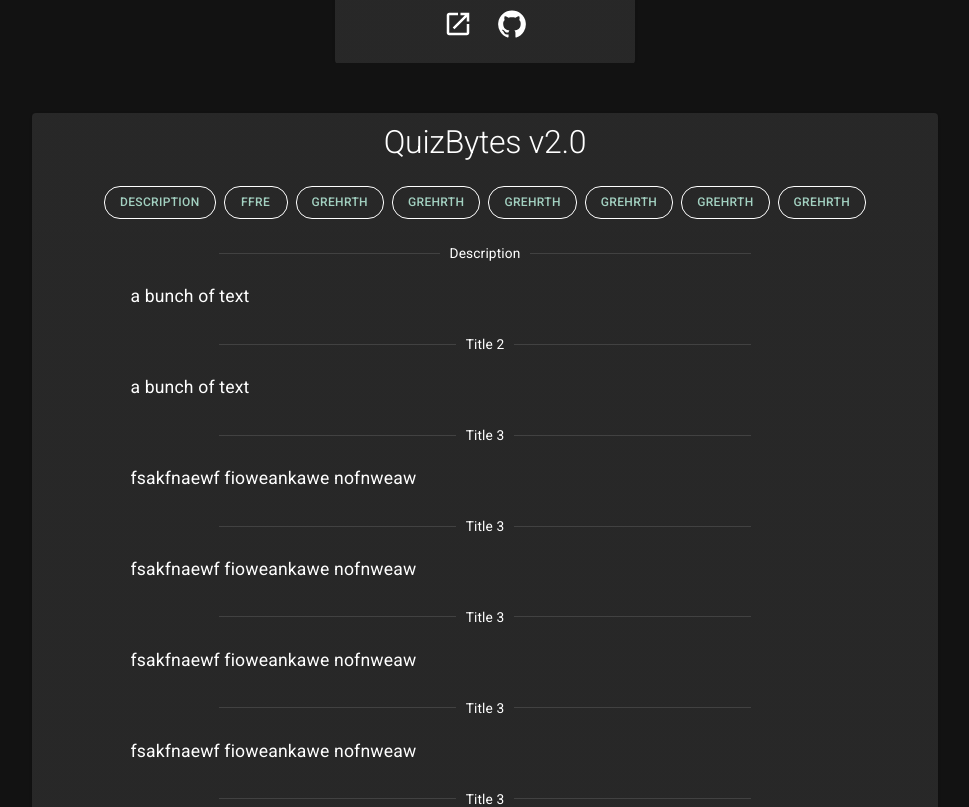
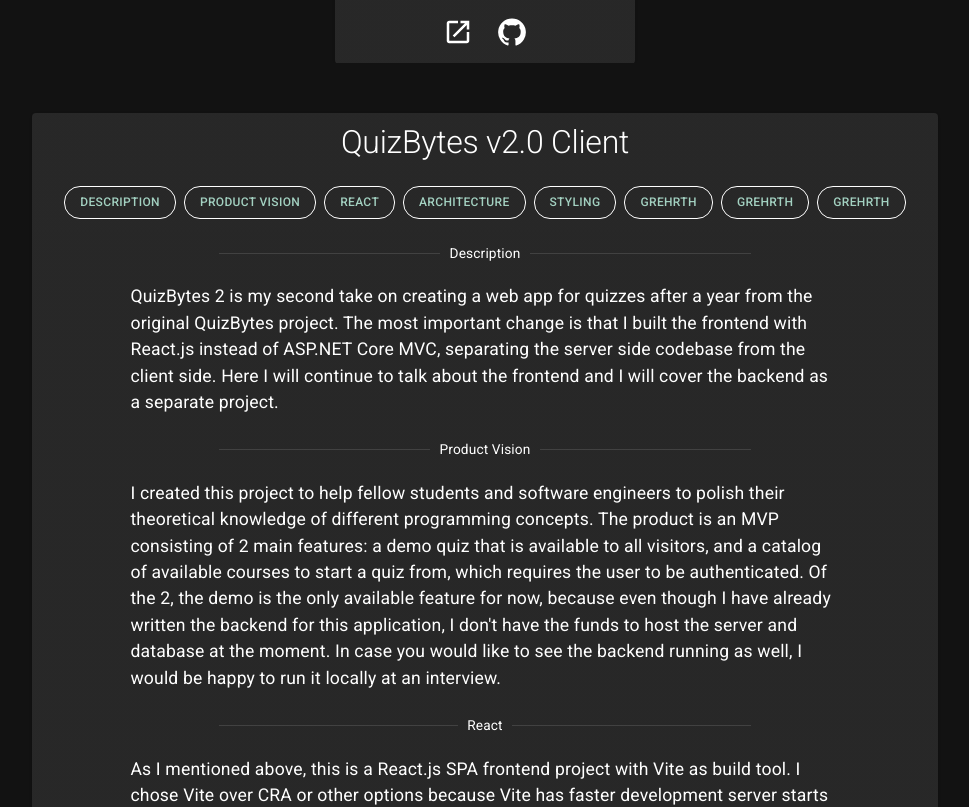
Before and after one commit to Ted2121/Ted2121.github.io, a React (Vite) app in the folder portfolio/: page / in a window 1280 px wide. Shown: the part 1040-1847 px from the top of the page, without its empty margins (280-1249 px from the left). Built offline with nearby package versions, Linux system fonts and the light colour scheme.

Commit message:
Added text to sections description, product vision, react, architecture and styling for project quizbytes 2

```diff
--- a/portfolio/src/data/projectsData.js
+++ b/portfolio/src/data/projectsData.js
@@ -1,11 +1,71 @@
 import quizbytes from '../assets/projectCardImages/quizbytes.png';
+import debuggingTacticsImage from '../assets/DebuggingTactics.png';
 
 const projectsData = [
     {
       id: 0,
-      title: 'QuizBytes v2.0',
+      title: 'QuizBytes v2.0 Client',
       mainTag: 'React',
       cardImageUrl: quizbytes,
+      cardImageAlt: 'image of a quiz',
+      demoUrl: 'https://ted2121.github.io/QuizBytesClient/',
+      githubUrl: 'https://github.com/Ted2121/QuizBytesClient',
+      sections: [
+        {
+          id: 0,
+          title: 'Description',
+          text: 'QuizBytes 2 is my second take on creating a web app for quizzes after a year from the original QuizBytes project. The most important change is that I built the frontend with React.js instead of ASP.NET Core MVC, separating the server side codebase from the client side. Here I will continue to talk about the frontend and I will cover the backend as a separate project.',
+          tag: 'description',
+        },
+        {
+          id: 1,
+          title: 'Product Vision',
+          text: 'I created this project to help fellow students and software engineers to polish their theoretical knowledge of different programming concepts. The product is an MVP consisting of 2 main features: a demo quiz that is available to all visitors, and a catalog of available courses to start a quiz from, which requires the user to be authenticated. Of the 2, the demo is the only available feature for now, because even though I have already written the backend for this application, I don\'t have the funds to host the server and database at the moment. In case you would like to see the backend running as well, I would be happy to run it locally at an interview.',
+          tag: 'product vision',
+        },
+        {
+          id: 2,
+          title: 'React',
+          text: 'As I mentioned above, this is a React.js SPA frontend project with Vite as build tool. I chose Vite over CRA or other options because Vite has faster development server starts and updates and the scaffolded project is cleaner. Coming from an OOP background, react is very enjoyable and intuitive for me to write because I can think of components as objects.',
+          tag: 'react',
+        },
+        {
+          id: 3,
+          title: 'Architecture',
+          text: 'For architecture I used a component based architecture that is common with React SPAs. As for folder structure, I used separated the application files in the following way: components - reusable by layouts and pages, layouts - built of multiple smaller components, pages - views of the application built of layouts and components, assets, context, data, hooks, services, utility and styles.',
+          tag: 'architecture',
+        },
+        {
+          id: 4,
+          title: 'Styling',
+          text: 'To style the components I used 2 approaches. First of all, I used the MUI library to import some components such as Buttons, Cards, Papers, Drawers and many others. These components I styled by adding a theme.js file where I customized them and by adding inline styles using the sx prop, as suggested by the MUI docs. Second of all, I styled components that did not come from the MUI library using custom CSS with a pre-processor, SASS that helped me follow the DRY principle.',
+          tag: 'styling',
+        },
+        {
+          id: 5,
+          title: 'Title 3',
+          text: 'fsakfnaewf fioweankawe nofnweaw ',
+          tag: 'grehrth',
+        },
+        {
+          id: 6,
+          title: 'Title 3',
+          text: 'fsakfnaewf fioweankawe nofnweaw ',
+          tag: 'grehrth',
+        },
+        {
+          id: 7,
+          title: 'Title 3',
+          text: 'fsakfnaewf fioweankawe nofnweaw ',
+          tag: 'grehrth',
+        },
+      ],
+    },
+    {
+      id: 1,
+      title: 'QuizBytes v1.0',
+      mainTag: 'React',
+      cardImageUrl: debuggingTacticsImage,
       cardImageAlt: 'image of a quiz',
       demoUrl: 'https://ted2121.github.io/QuizBytesClient/',
       githubUrl: 'https://github.com/Ted2121/QuizBytesClient',
@@ -60,36 +120,7 @@ const projectsData = [
         },
       ],
     },
-    {
-      id: 1,
-      title: 'Project 1',
-      tldr: '',
-      description: 'Lorem ipsum dolor sit amet, c',
-      tags: [
-        "", ""
-      ],
-      imageUrl: 'path/to/image1.jpg',
-    },
-    {
-      id: 2,
-      title: 'Project 1',
-      tldr: '',
-      description: 'Lorem ipsum dolor sit amet, consectetur adipiscing elit.',
-      tags: [
-        "", ""
-      ],
-      imageUrl: 'path/to/image1.jpg',
-    },
-    {
-      id: 3,
-      title: 'Project 1',
-      tldr: '',
-      description: 'Lorem ipsum dolor sit amet, consectetur adipiscing elit.',
-      tags: [
-        "", ""
-      ],
-      imageUrl: 'path/to/image1.jpg',
-    },
+
 
   ];
 
```
